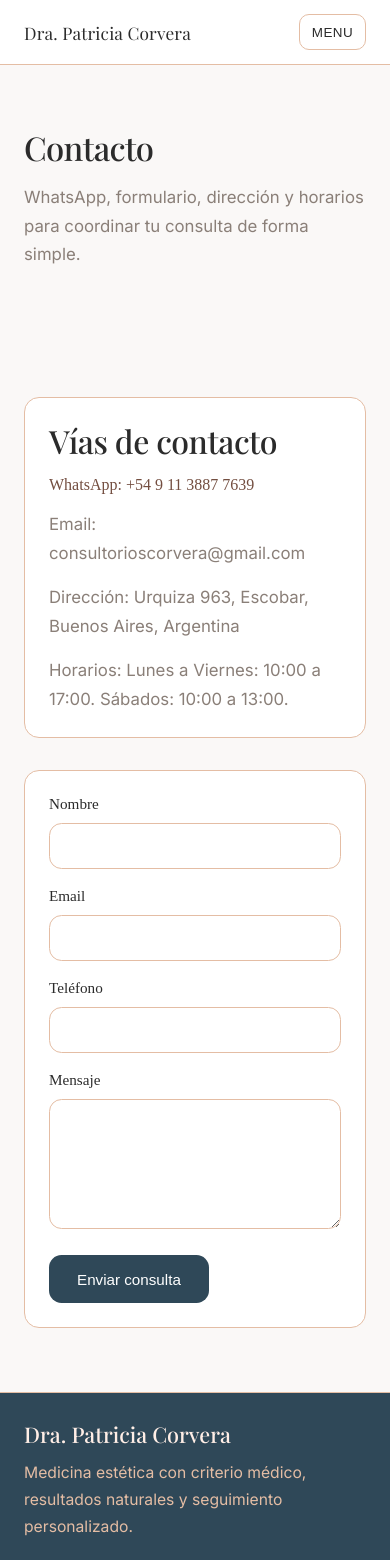
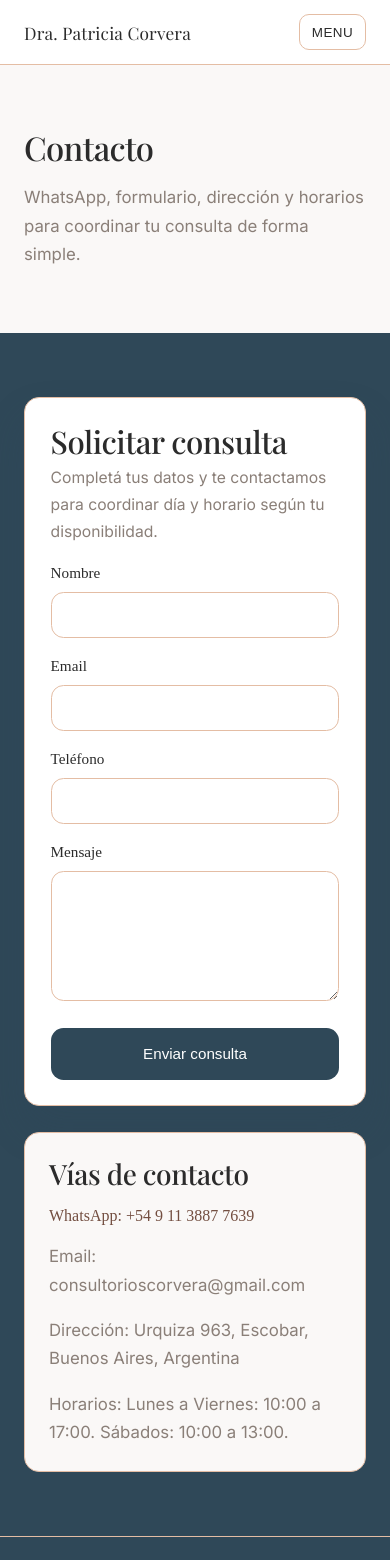
Before and after one commit to JuaniPardo/corvera-site, a Next.js app: page /contacto in a window 390 px wide. Shown: the top 1560 px of the page. Built offline with nearby package versions, Linux system fonts and the light colour scheme; a web font is replaced by a local one.

Commit message:
Refine premium layout contrast depth and section hierarchy

```diff
--- a/src/app/contacto/page.tsx
+++ b/src/app/contacto/page.tsx
@@ -3,6 +3,7 @@
 import { typeStyles } from '@/theme/typeStyles';
 import Link from 'next/link';
 import { Box } from '@mui/system';
+import { alpha } from '@mui/material/styles';
 import FormField from '@/components/forms/FormField';
 import Reveal from '@/components/ui/Reveal';
 import SectionBlock from '@/components/ui/SectionBlock';
@@ -18,58 +19,38 @@ export default function ContactoPage() {
         compact
       />
 
-      <SectionBlock size="compact">
+      <SectionBlock size="compact" background="brand.petroleum">
         <Box
           sx={{
             display: 'grid',
             gridTemplateColumns: { xs: '1fr', lg: 'repeat(12, minmax(0, 1fr))' },
-            gap: { xs: 4, lg: 5 },
+            gap: { xs: 3.2, lg: 4.2 },
             alignItems: 'start',
           }}
         >
           <Reveal>
             <Box
+              component="form"
               sx={(theme) => ({
-                gridColumn: { lg: 'span 5' },
+                gridColumn: { lg: 'span 8' },
                 display: 'grid',
-                gap: 2,
-                p: { xs: 3, md: 4 },
+                gap: 2.35,
+                p: { xs: 3.2, md: 4.4 },
                 borderRadius: 1.5,
                 border: `1px solid ${theme.palette.brand.beige}`,
                 backgroundColor: theme.palette.background.paper,
+                boxShadow: `0 22px 40px ${alpha(theme.palette.brand.petroleum, 0.2)}`,
               })}
             >
-              <Box component="h2" sx={{ ...typeStyles.h2, fontSize: '2rem' }}>
-                Vías de contacto
+              <Box sx={{ display: 'grid', gap: 0.5 }}>
+                <Box component="h2" sx={{ ...typeStyles.h2, fontSize: '1.95rem' }}>
+                  Solicitar consulta
+                </Box>
+                <Box component="p" sx={{ ...typeStyles.body2, color: 'brand.gray', maxWidth: 620 }}>
+                  Completá tus datos y te contactamos para coordinar día y horario según tu disponibilidad.
+                </Box>
               </Box>
-              <Box component={Link} href={WHATSAPP_LINK} sx={(theme) => ({ color: theme.palette.brand.brown, fontWeight: 500 })}>
-                WhatsApp: {SITE_CONFIG.contact.phone}
-              </Box>
-              <Box component="p" sx={{ ...typeStyles.body1, color: 'brand.gray' }}>
-                Email: {SITE_CONFIG.contact.email}
-              </Box>
-              <Box component="p" sx={{ ...typeStyles.body1, color: 'brand.gray' }}>
-                Dirección: {SITE_CONFIG.location.address}, {SITE_CONFIG.location.city}, {SITE_CONFIG.location.country}
-              </Box>
-              <Box component="p" sx={{ ...typeStyles.body1, color: 'brand.gray' }}>
-                Horarios: {SITE_CONFIG.hours.weekdays}. {SITE_CONFIG.hours.saturday}.
-              </Box>
-            </Box>
-          </Reveal>
 
-          <Reveal delay={0.06}>
-            <Box
-              component="form"
-              sx={(theme) => ({
-                gridColumn: { lg: 'span 7' },
-                display: 'grid',
-                gap: 2.25,
-                p: { xs: 3, md: 4 },
-                borderRadius: 1.5,
-                border: `1px solid ${theme.palette.brand.beige}`,
-                backgroundColor: theme.palette.background.paper,
-              })}
-            >
               <FormField label="Nombre" name="name" required />
               <FormField label="Email" name="email" type="email" required />
               <FormField label="Teléfono" name="phone" type="tel" />
@@ -80,8 +61,8 @@ export default function ContactoPage() {
                 type="submit"
                 sx={(theme) => ({
                   mt: 1,
-                  minHeight: 48,
-                  width: 'fit-content',
+                  minHeight: 52,
+                  width: { xs: '100%', sm: 'fit-content' },
                   px: 3.5,
                   border: 'none',
                   borderRadius: 1.25,
@@ -100,6 +81,41 @@ export default function ContactoPage() {
               </Box>
             </Box>
           </Reveal>
+
+          <Reveal delay={0.05}>
+            <Box
+              sx={(theme) => ({
+                gridColumn: { lg: 'span 4' },
+                display: 'grid',
+                gap: 2.1,
+                p: { xs: 3, md: 3.6 },
+                borderRadius: 1.5,
+                border: `1px solid ${theme.palette.brand.beige}`,
+                backgroundColor: theme.palette.background.default,
+                minHeight: { lg: 520 },
+              })}
+            >
+              <Box component="h2" sx={{ ...typeStyles.h2, fontSize: '1.75rem' }}>
+                Vías de contacto
+              </Box>
+              <Box
+                component={Link}
+                href={WHATSAPP_LINK}
+                sx={(theme) => ({ color: theme.palette.brand.brown, fontWeight: 500, textDecoration: 'none' })}
+              >
+                WhatsApp: {SITE_CONFIG.contact.phone}
+              </Box>
+              <Box component="p" sx={{ ...typeStyles.body1, color: 'brand.gray' }}>
+                Email: {SITE_CONFIG.contact.email}
+              </Box>
+              <Box component="p" sx={{ ...typeStyles.body1, color: 'brand.gray' }}>
+                Dirección: {SITE_CONFIG.location.address}, {SITE_CONFIG.location.city}, {SITE_CONFIG.location.country}
+              </Box>
+              <Box component="p" sx={{ ...typeStyles.body1, color: 'brand.gray' }}>
+                Horarios: {SITE_CONFIG.hours.weekdays}. {SITE_CONFIG.hours.saturday}.
+              </Box>
+            </Box>
+          </Reveal>
         </Box>
       </SectionBlock>
     </>
--- a/src/app/faq/page.tsx
+++ b/src/app/faq/page.tsx
@@ -17,10 +17,10 @@ export default function FaqPage() {
       />
 
       <SectionBlock size="compact">
-        <Box sx={{ maxWidth: 980, display: 'grid', gap: 4.5 }}>
+        <Box sx={{ maxWidth: 980, display: 'grid', gap: 5.25 }}>
           {faqGroups.map((group, groupIndex) => (
             <Reveal key={group.title} delay={groupIndex * 0.04}>
-              <Box sx={{ display: 'grid', gap: 1.3 }}>
+              <Box sx={{ display: 'grid', gap: 1.55 }}>
                 <Box component="h2" sx={{ ...typeStyles.h3, fontSize: '1.3rem', color: 'brand.brown' }}>
                   {group.title}
                 </Box>
```
Also changed, not shown: src/app/sobre/page.tsx (+24 -17 lines), src/app/tratamientos/page.tsx (+18 -14 lines), src/components/ui/FaqList.tsx (+8 -5 lines), src/sections/home/FinalCtaSection.tsx (+17 -4 lines), src/sections/home/HeroSection.tsx (+22 -9 lines).
